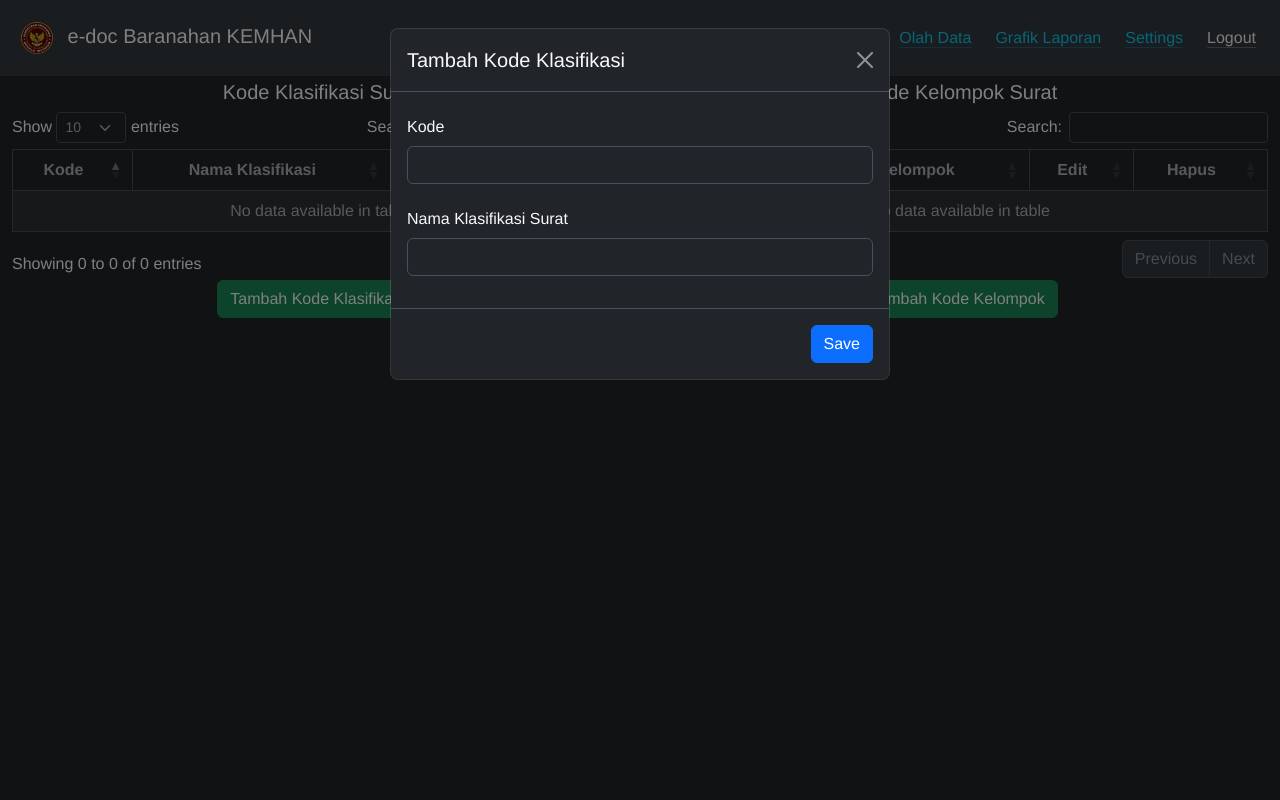
After one commit to nice9uy/edoc, a Django app: page /edoc/setting/ in a window 1280 px wide, after a click on "Tambah Kode Klasifikasi". The commit adds this page. Run offline with Django 4.2, Linux system fonts and the light colour scheme; the visitor is signed in with stand-in values (Sample User, id 1); data that the repository does not hold is empty; some libraries are stand-ins or nearby versions.

Commit message:
fix error page in settings

```diff
--- a/edoc_app/urls.py
+++ b/edoc_app/urls.py
@@ -5,7 +5,7 @@ urlpatterns = [
     path('', views.home, name='home' ),
     path('tambah_data/', views.tambah_data, name='tambah_data' ),
     path('edit_data/', views.edit, name='edit'),
-    path('setting/<int:delete_id>', views.setting, name='setting'),
+    path('setting/', views.setting, name='setting'),
     path('setting_klasifikasi/', views.setting_klasifikasi, name='setting_klasifikasi'),
     path('setting_kelompok/', views.setting_kelompok, name='setting_kelompok'),
     # path('delete_kelompok/', views.setting_kelompok, name='setting_kelompok'),
--- a/edoc_app/views.py
+++ b/edoc_app/views.py
@@ -88,26 +88,26 @@ def tambah_data(request):
 
 
 @login_required(login_url="/accounts/login/")
-def setting(request, delete_id):
+def setting(request):
     user_name = request.user
     klasifikasi = KlasifikasiSurat.objects.filter(username = user_name).values()
     kelompok = KelompokSurat.objects.filter(username = user_name).values()
 
-    klasifikasi_delete = KlasifikasiSurat.objects.get(pk = delete_id)
+    # klasifikasi_delete = KlasifikasiSurat.objects.get(pk = delete_id)
 
     context = {
         'page_title' : 'Setting',
         'klasifikasi' : klasifikasi,
         'kelompok' : kelompok,
-        'delete_data' : klasifikasi_delete
+        # 'delete_data' : klasifikasi_delete
     }
 
-    if request.method == 'POST':
-        klasifikasi_delete.delete()
-        return redirect('setting')
+    # if request.method == 'POST':
+    #     klasifikasi_delete.delete()
+    #     return redirect('setting')
 
-    else:
-        return render(request,'pages/setting.html', context)
+
+    return render(request,'pages/setting.html', context)
 
 @csrf_protect
 def setting_klasifikasi(request):
--- a/templates/pages/setting.html
+++ b/templates/pages/setting.html
@@ -24,10 +24,10 @@
                         <td class="text-center">{{ data.kode }}</td>
                         <td>{{ data.nama_klasifikasi }}</td>
                         <td class="text-center">
-                              <a href="" class="btn btn-success fas fa-edit "></a>
+                              <button type="button" class="btn btn-success fas fa-edit"  data-bs-toggle="modal" data-bs-target="#button_edit_klasifikasi"></button>
                         </td>
                         <td class="text-center">
-                              <a href="{% url 'setting' delete_id %}" class="btn btn-danger fa fa-trash"></a>
+                              <button type="button" class="btn btn-danger fa fa-trash"  data-bs-toggle="modal" data-bs-target="#button_delete_klasifikasi"></button>
                         </td>
                 </tr>
                 {% endfor %}
@@ -54,10 +54,10 @@
                         <td class="text-center">{{ data.kode }}</td>
                         <td>{{ data.nama_kelompok }}</td>
                         <td class="text-center">
-                             <a href="" class="btn btn-success fas fa-edit "></a>
+                             <button type="button" class="btn btn-success fas fa-edit"  data-bs-toggle="modal" data-bs-target="#button_edit_kelompok"></button>
                         </td>
                         <td class="text-center">
-                              <a href="" class="btn btn-danger fa fa-trash"></a>
+                            <button type="button" class="btn btn-danger fa fa-trash"  data-bs-toggle="modal" data-bs-target="#button_delete_kelompok"></button>
                         </td>
                 </tr>
                 {% endfor %}
@@ -128,6 +128,9 @@
       </div>
     </div>
 
+{% include 'partials/modal_setting_edit_delete.html' %}
+
+
 <div class="container">
     <footer class="py-3 my-4">
       <p class="text-center text-muted">&copy; 2023 e-Doc Bag Datin - Baranahan</p>
--- /dev/null
+++ b/templates/partials/modal_setting_edit_delete.html
@@ -0,0 +1,122 @@
+{% load static %}
+
+<!-- modal untuk edit klasifikasi -->
+
+<div class="modal fade" id="button_edit_klasifikasi" tabindex="-1" aria-labelledby="exampleModalLabel" aria-hidden="true">
+    <div class="modal-dialog">
+      <div class="modal-content">
+        <div class="modal-header">
+          <h1 class="modal-title fs-5" id="exampleModalLabel">Edit Data Klasifikasi</h1>
+          <button type="button" class="btn-close" data-bs-dismiss="modal" aria-label="Close"></button>
+        </div>
+
+        <form action="{% url 'setting_klasifikasi' %}" method="POST">
+          {% csrf_token %}
+          <div class="modal-body">
+              <div class="mb-3">
+                  <label for="recipient-name" class="col-form-label">Kode</label>
+                  <input type="text" class="form-control" id="kode_klasifikasi_surat" name="kode_klasifikasi_surat">
+              </div>
+              <div class="mb-3">
+                    <label for="message-text" class="col-form-label">Nama Klasifikasi Surat</label>
+                    <input type="text" class="form-control" id="kode_klasifikasi_surat" name="nama_klasifikasi_surat">
+              </div>
+          </div>
+          <div class="modal-footer">
+            <button type="submit" class="btn btn-primary">Save</button>
+          </div>
+        </form>
+      </div>
+    </div>
+  </div>
+
+  <!-- modal untuk delete klasifikasi -->
+
+  <div class="modal fade" id="button_delete_klasifikasi" tabindex="-1" aria-labelledby="exampleModalLabel" aria-hidden="true">
+    <div class="modal-dialog">
+      <div class="modal-content">
+        <div class="modal-header">
+          <h1 class="modal-title fs-5" id="exampleModalLabel">Hapus Data Klasifikasi</h1>
+          <button type="button" class="btn-close" data-bs-dismiss="modal" aria-label="Close"></button>
+        </div>
+
+        <form action="{% url 'setting_klasifikasi' %}" method="POST">
+          {% csrf_token %}
+          <div class="modal-body">
+              <div class="mb-3">
+                  <label for="recipient-name" class="col-form-label">Kode</label>
+                  <input type="text" class="form-control" id="kode_klasifikasi_surat" name="kode_klasifikasi_surat">
+              </div>
+              <div class="mb-3">
+                    <label for="message-text" class="col-form-label">Nama Klasifikasi Surat</label>
+                    <input type="text" class="form-control" id="kode_klasifikasi_surat" name="nama_klasifikasi_surat">
+              </div>
+          </div>
+          <div class="modal-footer">
+            <button type="submit" class="btn btn-primary">Save</button>
+          </div>
+        </form>
+      </div>
+    </div>
+  </div>
+
+
+  <!-- modal untuk edit Kelompok -->
+
+<div class="modal fade" id="button_edit_kelompok" tabindex="-1" aria-labelledby="exampleModalLabel" aria-hidden="true">
+    <div class="modal-dialog">
+      <div class="modal-content">
+        <div class="modal-header">
+          <h1 class="modal-title fs-5" id="exampleModalLabel">Edit Data Kelompok</h1>
+          <button type="button" class="btn-close" data-bs-dismiss="modal" aria-label="Close"></button>
+        </div>
+
+        <form action="{% url 'setting_klasifikasi' %}" method="POST">
+          {% csrf_token %}
+          <div class="modal-body">
+              <div class="mb-3">
+                  <label for="recipient-name" class="col-form-label">Kode</label>
+                  <input type="text" class="form-control" id="kode_klasifikasi_surat" name="kode_klasifikasi_surat">
+              </div>
+              <div class="mb-3">
+                    <label for="message-text" class="col-form-label">Nama Klasifikasi Surat</label>
+                    <input type="text" class="form-control" id="kode_klasifikasi_surat" name="nama_klasifikasi_surat">
+              </div>
+          </div>
+          <div class="modal-footer">
+            <button type="submit" class="btn btn-primary">Save</button>
+          </div>
+        </form>
+      </div>
+    </div>
+  </div>
+
+  <!-- modal untuk delete Kelompok -->
+
+  <div class="modal fade" id="button_delete_kelompok" tabindex="-1" aria-labelledby="exampleModalLabel" aria-hidden="true">
+    <div class="modal-dialog">
+      <div class="modal-content">
+        <div class="modal-header">
+          <h1 class="modal-title fs-5" id="exampleModalLabel">Hapus Data Kelompok</h1>
+          <button type="button" class="btn-close" data-bs-dismiss="modal" aria-label="Close"></button>
+        </div>
+
+        <form action="{% url 'setting_klasifikasi' %}" method="POST">
+          {% csrf_token %}
+          <div class="modal-body">
+              <div class="mb-3">
+                  <label for="recipient-name" class="col-form-label">Kode</label>
+                  <input type="text" class="form-control" id="kode_klasifikasi_surat" name="kode_klasifikasi_surat">
+              </div>
+              <div class="mb-3">
+                    <label for="message-text" class="col-form-label">Nama Kelompok Surat</label>
+                    <input type="text" class="form-control" id="kode_klasifikasi_surat" name="nama_klasifikasi_surat">
+              </div>
+          </div>
+          <div class="modal-footer">
+            <button type="submit" class="btn btn-primary">Save</button>
+          </div>
+        </form>
+      </div>
+    </div>
+  </div>
```
